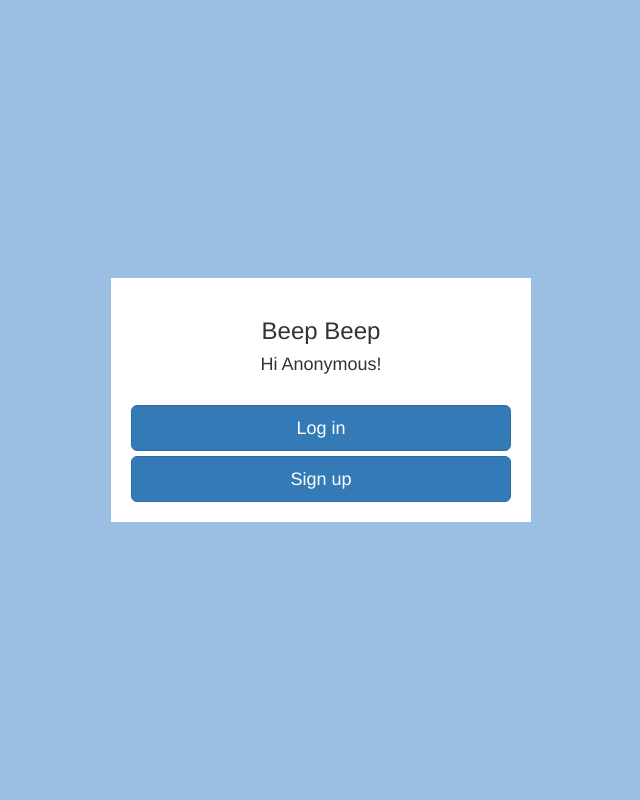
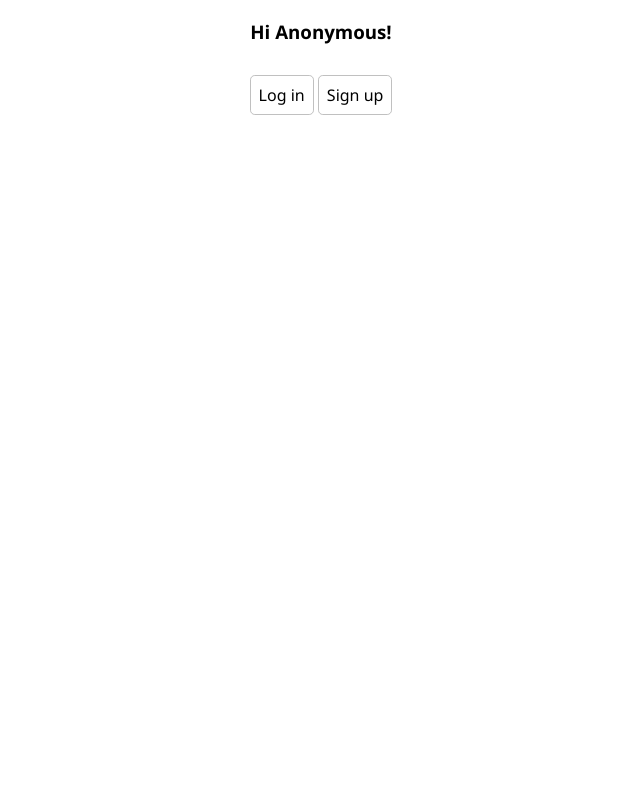
Before and after one commit to ytbeepbeep/flask-app, a Flask app: template flaskapp/templates/index.html in a window 1280 px wide. Shown: the whole page, without its empty margins (319-959 px from the left). Run offline with Flask 2, Linux system fonts and the light colour scheme; the template is opened without the code that fills it, so the values that code supplies are empty; some libraries are stand-ins or nearby versions.

```diff
--- /dev/null
+++ b/flaskapp/static/css/style.css
@@ -0,0 +1,43 @@
+body {
+    text-align: center;
+    font-family: Segoe UI, Helvetica, Arial, sans-serif;
+    margin: 0;
+}
+
+h1 {
+    font-weight: normal;
+}
+
+a {
+    color: black;
+    text-decoration: none;
+}
+
+.nav {
+    list-style: none;
+    background: #27a24f;
+    padding: 0;
+    margin: 0;
+}
+
+.nav li {
+    display: inline-block;
+    padding: 0.6em;
+}
+
+#home {
+    float: left;
+    font-weight: bold;
+}
+
+#logout {
+    float: right;
+}
+
+.button {
+    border: #c0c0c0 1px solid;
+    border-radius: .3em;
+    padding: .5em;
+    font-size: 1em;
+
+}
--- a/flaskapp/templates/index.html
+++ b/flaskapp/templates/index.html
@@ -5,34 +5,28 @@
     <title>Yellow Beep Beep</title>
     <meta charset="utf-8">
     <meta name="viewport" content="width=device-width, initial-scale=1">
-    <link rel="stylesheet" href="https://maxcdn.bootstrapcdn.com/bootstrap/3.3.7/css/bootstrap.min.css">
-    <link rel="stylesheet" href="{{ url_for('static', filename='css/floating-labels.css') }}">
+    <link rel="stylesheet" href="{{ url_for('static', filename='css/style.css') }}">
     <link rel="shortcut icon" href="#" />
 </head>
 
 <body>
+
     {% if current_user.is_authenticated %}
-    <div class="container-fluid">
-        <ul class="nav nav-pills nav-stacked" role="tablist">
-            <h2>Beep Beep</h2>
-            <li class="active"><a href="/">Home</a></li>
-            <li><a href="/create_objective">Create Objective</a></li>
-            <li><a href="/objectives">List Objectives</a></li>
-            <li><a href="/create_challenge">Create Challenge</a></li>
+    <ul class="nav">
+        <li id="home"><a href="/">Beep Beep</a></li>
+        <li><a href="/objectives">Objectives</a></li>
         <li><a href="/challenge">Challenges</a></li>
         <li><a href="/statistics">Statistics</a></li>
-            <li><a href="/settingreport">Setting Report</a></li>
+        <li><a href="/settings">Settings</a></li>
         {% if current_user.is_admin %}
-            <li><a href="/users"><span class="glyphicon glyphicon-user"></span>Users list</a></li>
+        <li><a href="/users">Users list</a></li>
         {% endif %}
-            <li><a href="/delete_user"><span class="glyphicon glyphicon-user"></span>Delete User</a></li>
-            <li><a href="/logout"><span class="glyphicon glyphicon-log-out"></span>Logout</a></li>
+        <li id="logout"><a href="/logout">Logout</a></li>
     </ul>
-    </div>
     <div class="container">
         <h1 class="titlepage">Hi {{ current_user.firstname }}</h1>
         {% if not current_user.authorized_strava %}
-        <p><a class="btn btn-primary" href="{{strava_auth_url}}">Authorize Strava Access</a></p>
+        <p><a class="button" href="{{strava_auth_url}}">Authorize Strava Access</a></p>
         {% else %}
         <h3>Your last 10 runs</h3><br>
         <table>
@@ -46,15 +40,10 @@
         {% endfor %}
     </div>
     {% endif %} {% else %}
-    <form class="form-app">
-        <div class="text-center mb-4">
-            <h1 class="h3 mb-3 font-weight-normal">Beep Beep</h1>
-            <h4>Hi Anonymous!</h4>
-        </div>
+    <h3>Hi Anonymous!</h3>
     <br>
-        <a class="btn btn-lg btn-primary btn-block" href="/login">Log in</a>
-        <a class="btn btn-lg btn-primary btn-block" href="/create_user">Sign up</a>
-    </form>
+    <a class="button" href="/login">Log in</a>
+    <a class="button" href="/create_user">Sign up</a>
     <br> {% endif %}
 </body>
 
--- a/flaskapp/views/home.py
+++ b/flaskapp/views/home.py
@@ -15,7 +15,7 @@ def index():
         try:
             # TODO
             print("Try to get user data", current_user)
-            reply = DataService.get("/user/%s"%current_user.id, params={})
+            reply = DataService.get("/user/%s"%current_user.user_id, params={})
 
             # TODO: get the user
 
```
Lines whose indentation alone changed are shown as unchanged.
